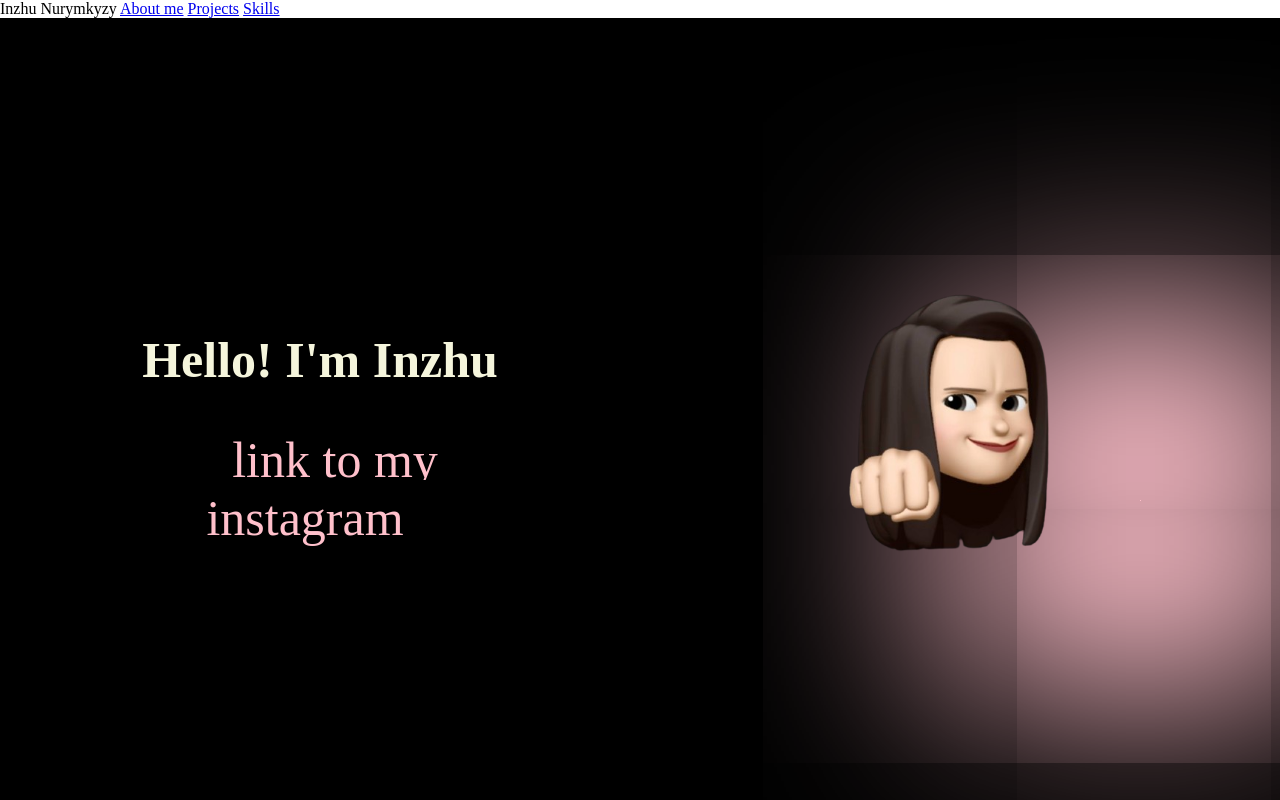
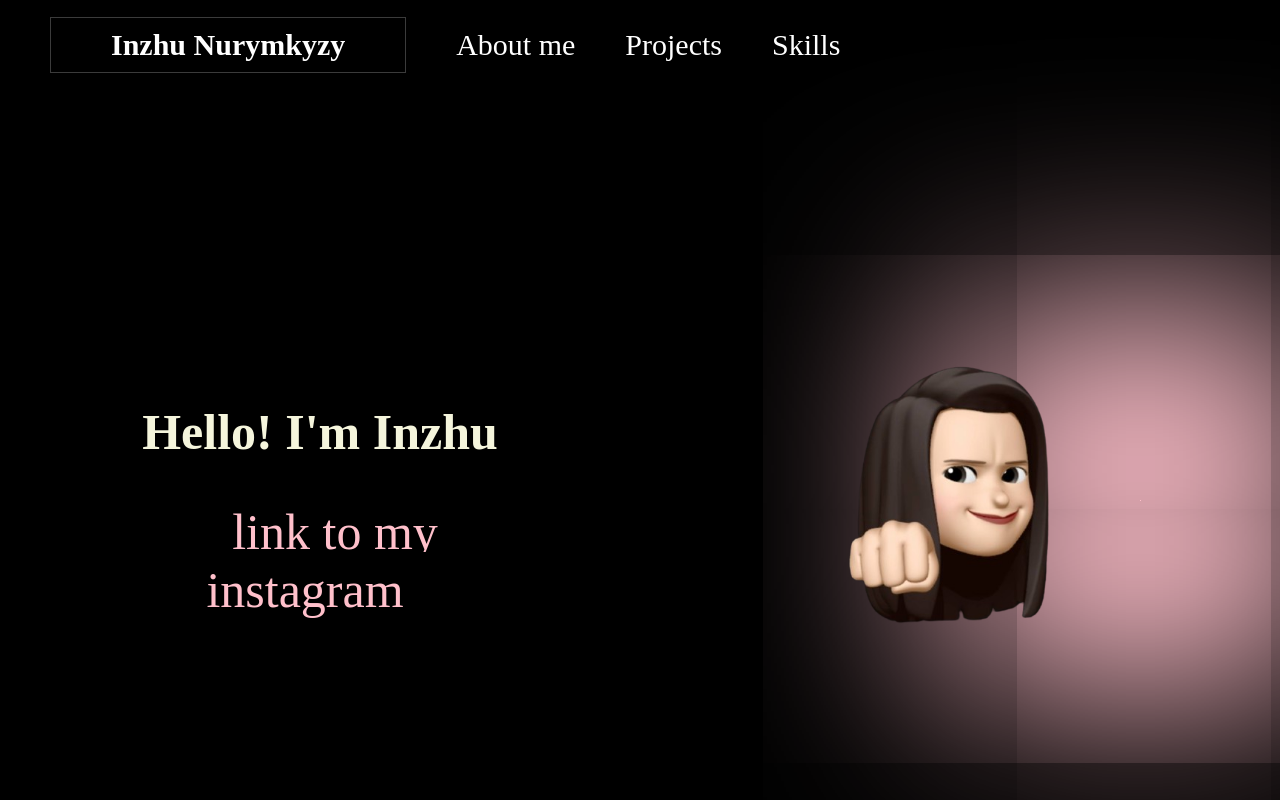
Before and after one commit to inzhhhhh/Inzhu, a plain HTML site: page index.html in a window 1280 px wide. Shown: the top 800 px of the page. Drawn offline with Linux system fonts and the light colour scheme.

Commit message:
Update style.css

```diff
--- a/style.css
+++ b/style.css
@@ -1,3 +1,6 @@
+html {
+    scroll-behavior: smooth;
+}
 body{margin: 0;
 }
 h1{
@@ -57,10 +60,33 @@ img{
     font-size: 25px;
 }
 .Projects{
-    background-color: pink;
+    background-color: black;
 }
 .Skills{
-    background-color: pink;
+    background-color:black;
     color: black;
     text-decoration: black;
 }
+nav{
+    height: 90px;
+    display: flex;
+    align-items: center;
+    padding-left: 50px;
+    background-color: black;
+
+}
+.link{
+    font-size: 30px;
+    margin: 0 0 0 50px;
+    color: white;
+    cursor: pointer;
+    text-decoration: none;
+}
+.logo{
+    cursor: pointer;
+    font-size: 30px;
+    color: white;
+    font-weight: 600;
+    border: 1px solid rgb(59, 59, 59);
+    padding: 10px 60px;
+}
```
